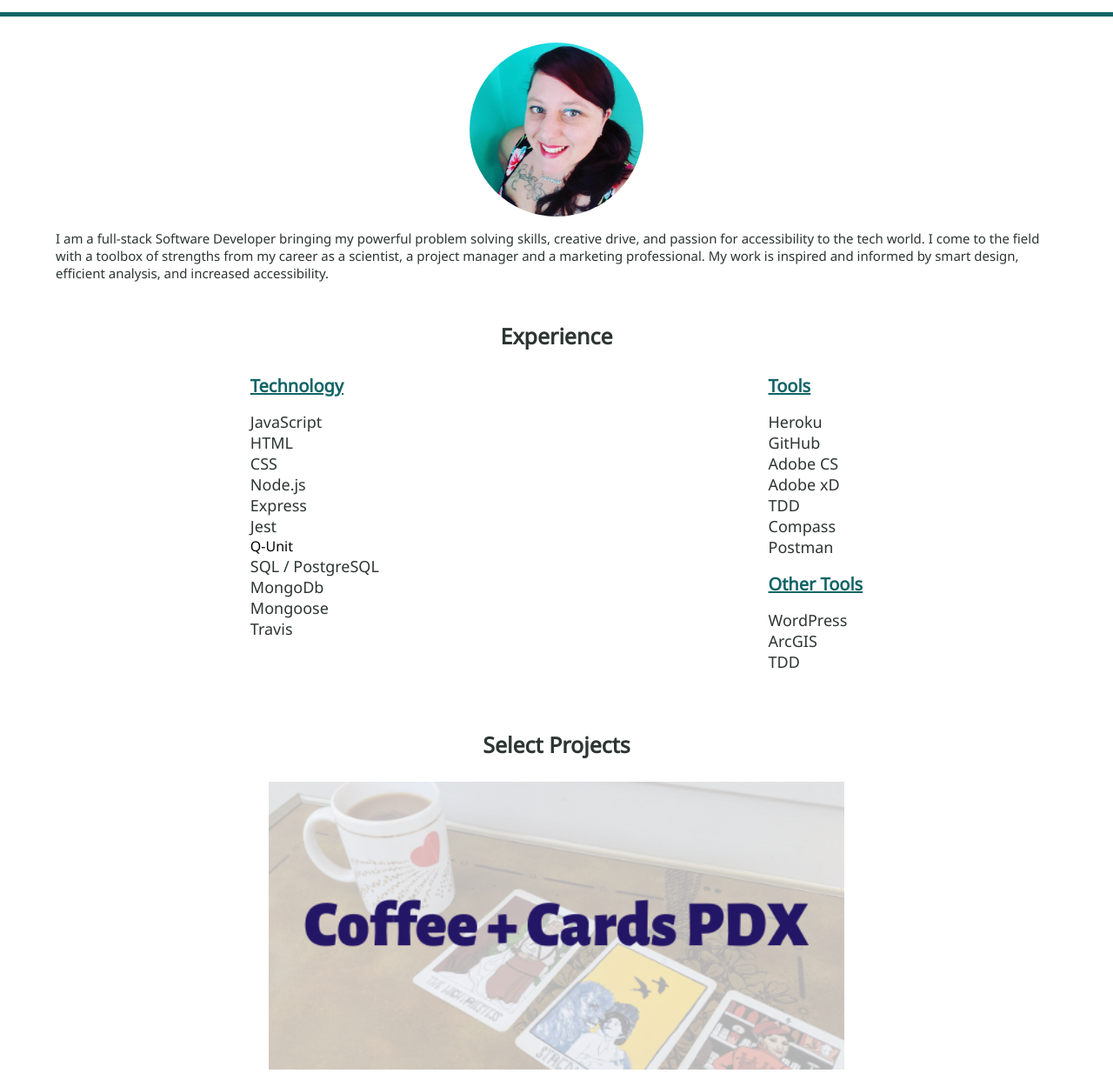
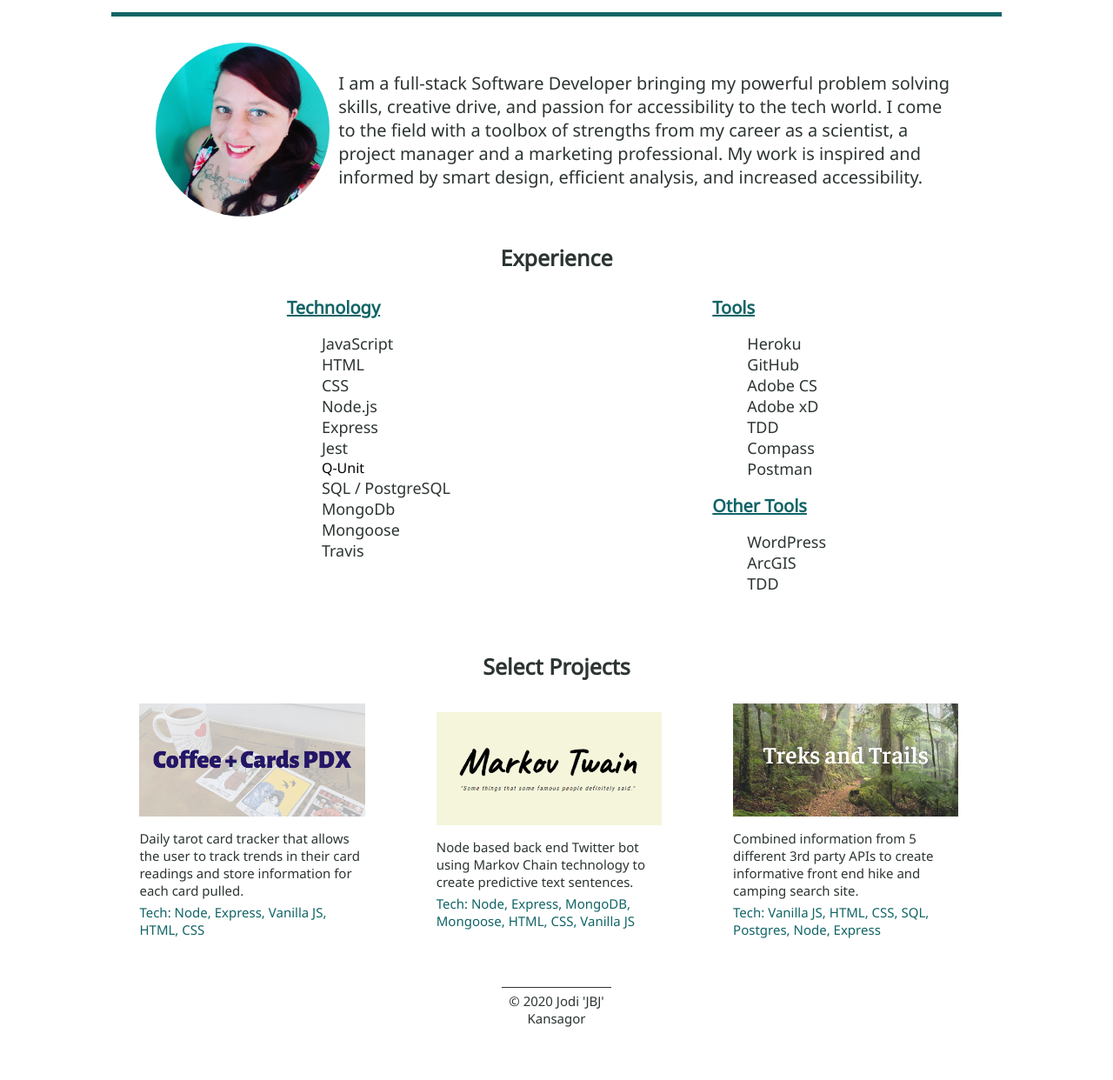
Before and after one commit to jodinkansagor/portfolio, a plain HTML site: page index.html in a window 1280 px wide. Shown: the part 148-1390 px from the top of the page at 87% size. After the commit the page ends 1344 px from the top, so only its background shows below. Drawn offline with Linux system fonts and the light colour scheme.

Commit message:
begin media queries

```diff
--- a/index.css
+++ b/index.css
@@ -1,5 +1,9 @@
 html {
   scroll-behavior: smooth;
+}
+
+a:hover {
+  cursor: pointer;
 }
 
 body {
@@ -21,10 +25,8 @@ body {
 }
 
 .header {
-  /* height: 100%; */
   padding: 20px;
   background-size: cover;
-  /* margin-right: 10px; */
   border-bottom: solid 5px #116466;
 }
 
@@ -129,11 +131,6 @@ p {
   width: 90%
 }
 
-
-ul {
-  padding: 0px;
-}
-
 .list-title {
   font-size: 20px;
   text-decoration: underline;
@@ -156,7 +153,6 @@ li {
 }
 
 .project-img {
-  /* border-radius: 15px; */
   width: 80%;
 }
 
@@ -164,6 +160,7 @@ li {
   display: flex;
   flex-direction: column;
   align-items: center;
+  padding: 0px;
 }
 
 .project-item {
@@ -207,3 +204,36 @@ footer p {
   padding-top: 5px;
   width: 70%;
 }
+
+@media (min-width: 414px) {
+
+}
+
+@media (min-width: 850px) {
+  .project-list {
+    display: grid;
+    grid-template-columns: 1fr 1fr 1fr;
+  }
+
+  .about-me {
+    flex-direction: row;
+  }
+
+  .about-me p {
+    font-size: 20px;
+  }
+
+  .about-me img {
+    margin-right: 10px;
+  }
+
+  body {
+    display: flex;
+    flex-direction: column;
+    align-items: center;
+  }
+
+  .all {
+    width: 80%;
+  }
+}
```
